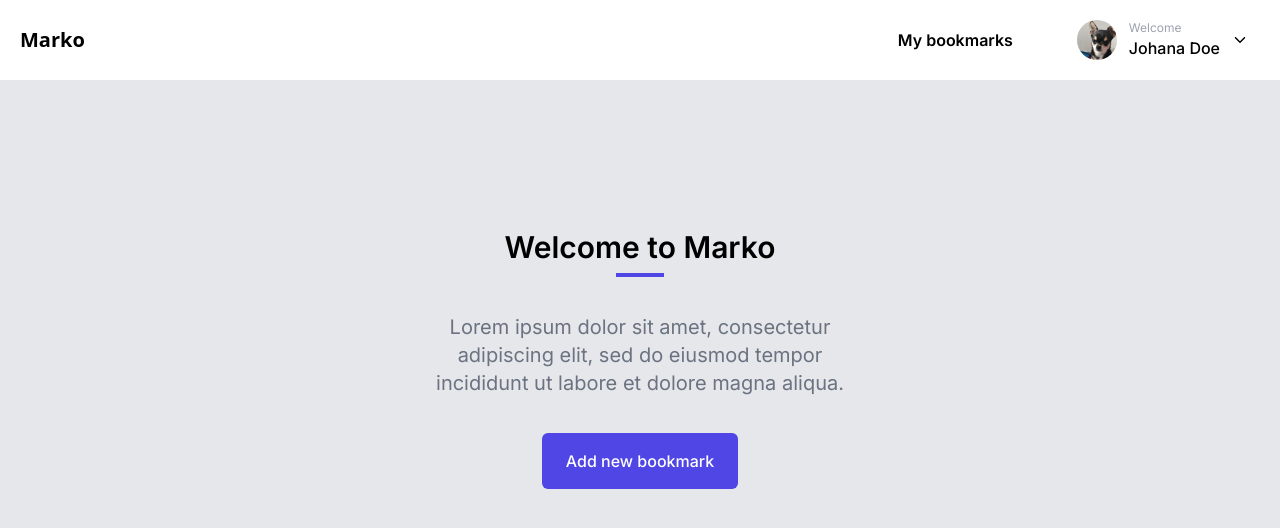
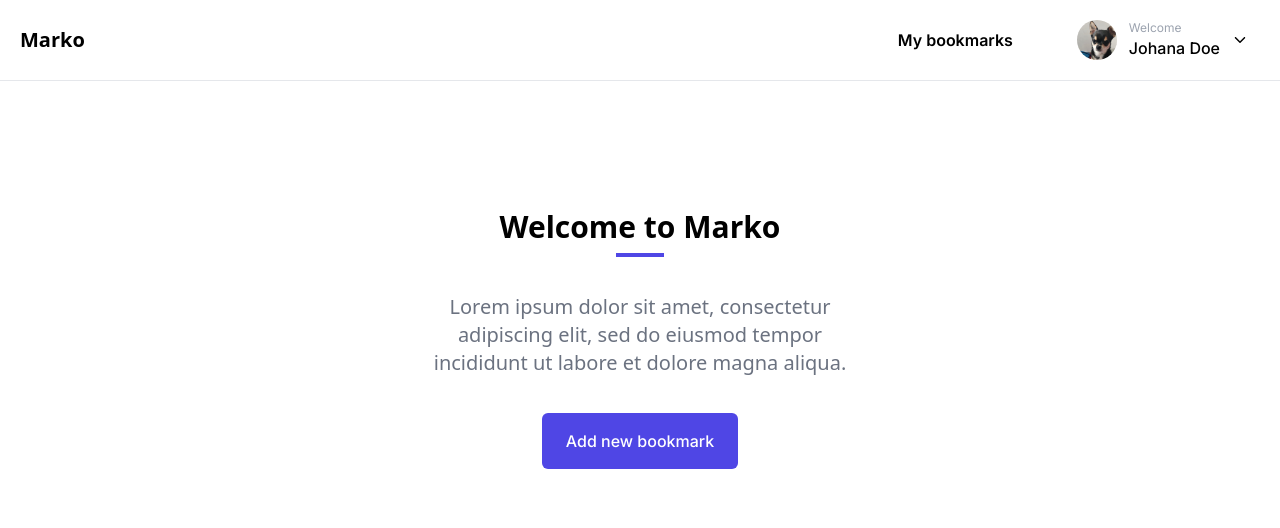
Before and after one commit to Holatresveces/marko-bookmark, a React (Create React App) app: page / in a window 1280 px wide. Shown: the top 528 px of the page. Built offline with nearby package versions, Linux system fonts and the light colour scheme.

Commit message:
Refactor App.tsx structure

```diff
--- a/src/App.tsx
+++ b/src/App.tsx
@@ -1,71 +1,34 @@
-import { useEffect, useState } from "react";
-import { Bookmark } from "./interfaces";
-import BookmarkList from "./components/BookmarkList";
+import { useBookmarks } from "./hooks/useBookmarks";
+import { useState } from "react";
+import Header from "./components/Header";
+import Welcome from "./components/Welcome";
+import BookmarksContainer from "./components/BookmarksContainer";
 import AddBookmarkDialog from "./components/AddBookmarkDialog";
-import Header from "./components/Header";
-import Button from "./components/Button";
-import Welcome from "./components/Welcome";
 
 const App = () => {
-  const [bookmarks, setBookmarks] = useState<Bookmark[]>(() => {
-    const value = window.localStorage.getItem("bookmarks");
-    if (value) {
-      return JSON.parse(value);
-    } else {
-      return [];
-    }
-  });
+  const { bookmarks, addBookmark, deleteBookmark } = useBookmarks();
   const [showAddBookmarkDialog, setShowAddBookmarkDialog] = useState(false);
-
-  useEffect(() => {
-    window.localStorage.setItem("bookmarks", JSON.stringify(bookmarks));
-    setShowAddBookmarkDialog(false);
-  }, [bookmarks]);
 
   const toggleAddBookmarkDialog = () => {
     setShowAddBookmarkDialog(!showAddBookmarkDialog);
   };
 
-  const addBookmark = (bookmark: Bookmark) => {
-    setBookmarks([...bookmarks, bookmark]);
-  };
-
-  const deleteBookmark = ({ url }: Bookmark) => {
-    const filteredBookmarks = bookmarks.filter(
-      (bookmark) => bookmark.url !== url
-    );
-    setBookmarks(filteredBookmarks);
-  };
-
   return (
     <>
       <Header />
-      <main className="bg-gray-200 font-Inter h-screen">
-        <div className="max-w-7xl mx-auto">
-          <div className="p-5">
+
       {bookmarks.length === 0 ? (
         <Welcome toggleAddBookmarkDialog={toggleAddBookmarkDialog} />
       ) : (
-              <>
-                <div className="flex justify-between items-center mt-14 mb-9">
-                  <div>
-                    <h1 className="font-semibold text-2xl mb-2">
-                      My Bookmarks
-                    </h1>
-                    <div className="w-12 h-1 bg-indigo-600"></div>
-                  </div>
-                  <Button
-                    onClick={toggleAddBookmarkDialog}
-                    text="Add new bookmark"
-                  />
-                </div>
-
-                <BookmarkList
+        <BookmarksContainer
+          addBookmark={addBookmark}
           bookmarks={bookmarks}
           deleteBookmark={deleteBookmark}
+          showAddBookmarkDialog={showAddBookmarkDialog}
+          toggleAddBookmarkDialog={toggleAddBookmarkDialog}
         />
-              </>
       )}
+
       {showAddBookmarkDialog && (
         <AddBookmarkDialog
           addBookmark={addBookmark}
@@ -73,9 +36,6 @@ const App = () => {
           toggleDialog={toggleAddBookmarkDialog}
         />
       )}
-          </div>
-        </div>
-      </main>
     </>
   );
 };
```
Lines whose indentation alone changed are shown as unchanged.
